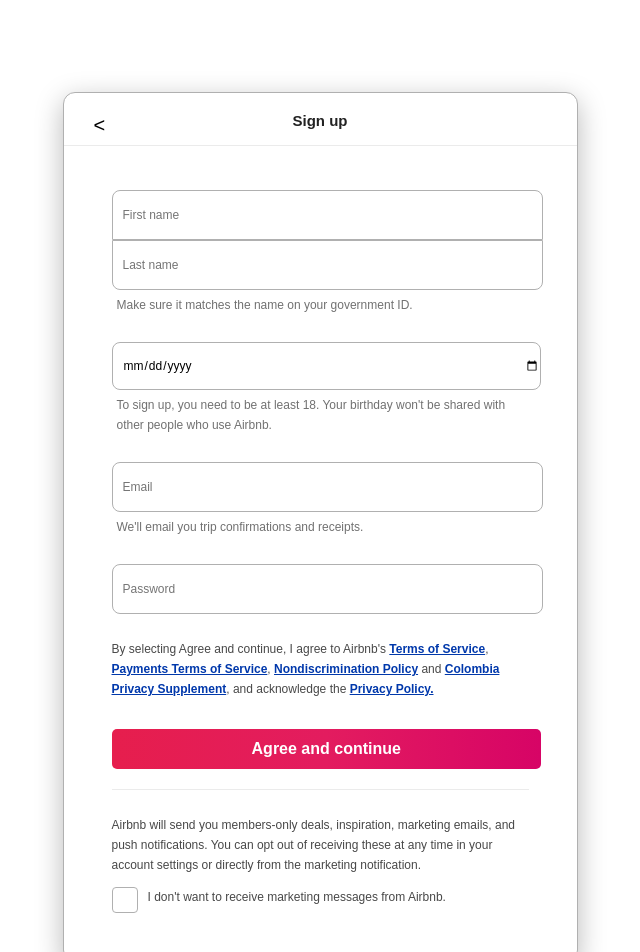
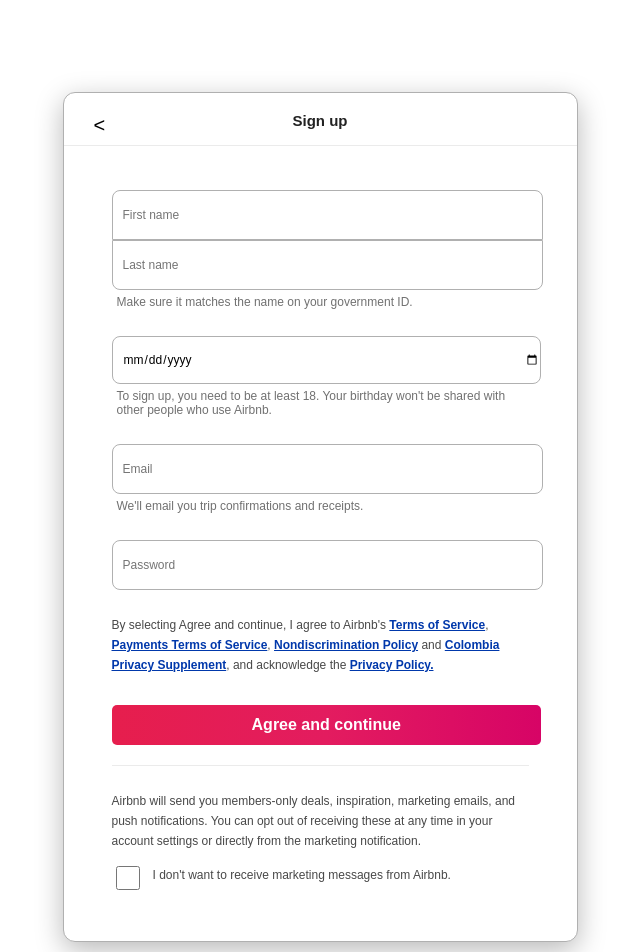
Before and after one commit to Jessaleem/copyairbnb, a React (Create React App) app: page / in a window 1280 px wide. Shown: the top 952 px of the page, without its empty margins (320-960 px from the left). Built offline with nearby package versions, Linux system fonts and the light colour scheme.

Commit message:
feat:update CSS form signup form delete body

```diff
--- a/src/App.js
+++ b/src/App.js
@@ -2,7 +2,7 @@
 import './App.css';
 // import Home from './pages/Home';
 // import Loginform from './components/Log-In-form'
-import Signupform from './components/Sign-In-form'
+import Signupform from './components/Sign-up-form'
 
 
 function App() {
--- a/src/components/Sign-In-form/index.jsx
+++ b/src/components/Sign-up-form/index.jsx
@@ -4,7 +4,7 @@
 
 
     return (
-    <body>
+
         <section>
             <div className="signup__container">
                 <div className="signup">
@@ -23,20 +23,20 @@
                     <input className="signup__textbox" type="email" name="email" placeholder="Email" />
                     <p className="signup__helptext">We'll email you trip confirmations and receipts.</p>
                     <input className="signup__textbox" type="password" name="password" placeholder="Password"/>
-                    <p className="signup__policies1">By selecting Agree and continue, I agree to Airbnb's <a className="signup__policies2" target="blank">Terms of Service</a>,
-                     <a className="signup__policies2" target="blank"> Payments Terms of Service</a>, <a className="signup__policies2" target="blank"> Nondiscrimination Policy</a> and <a className="signup__policies2" target="blank">Colombia Privacy Supplement</a>, and acknowledge the <a className="signup__policies2" target="blank">Privacy Policy.</a></p>
+                    <p className="signup__policies1">By selecting Agree and continue, I agree to Airbnb's <span className="signup__policies2" target="blank">Terms of Service</span>,
+                     <span className="signup__policies2" target="blank"> Payments Terms of Service</span>, <span className="signup__policies2" target="blank"> Nondiscrimination Policy</span> and <span className="signup__policies2" target="blank">Colombia Privacy Supplement</span>, and acknowledge the <span className="signup__policies2" target="blank">Privacy Policy.</span></p>
                     <button className="signup__btn"><b>Agree and continue</b></button>
                     <p className="signup__final">Airbnb will send you members-only deals, inspiration, marketing emails, and push notifications. You can opt out of receiving these at any time in your account settings or directly from the marketing notification.
                     </p>
                     <div className="signup__checkbox">
-                        <input  type="checkbox" id="radio1"/>
-                        <label for="radio1">I don't want to receive marketing messages from Airbnb.</label>
+                        <input className="signup__checkbox__input"  type="checkbox" id="radio1"/>
+                        <label className="signup__checkbox__label" HtmlFor="radio1">I don't want to receive marketing messages from Airbnb.</label>
                     </div>
                 </div>
                 </div>
             </div>
         </section >
-    </body>
+
 
     )
 }
--- a/src/components/Sign-In-form/styles.scss
+++ b/src/components/Sign-up-form/styles.scss
@@ -7,15 +7,6 @@
     padding: 0px;
     align-items: flex-end;
 }
-
- body{
-    font-family: 'Manrope', sans-serif;
-    font-size: 14px;
-    line-height: 20px;
-    font-weight: 400px;
-    color: #484848;
-    margin: 0;
- }
 
 .signup{
     position: relative;
@@ -147,6 +138,7 @@
     color: #484848;
     font-size: 12px;
     font-family: 'Manrope', sans-serif;
+    line-height: 20px;
     font-weight: 400;
     margin-top: 10px;
     padding-top: 15px;
@@ -186,6 +178,7 @@
     margin-top: 20px;
     padding-top: 25px;
     text-align: left;
+    line-height: 20px;
 
 }
 .signup__checkbox{
@@ -194,43 +187,25 @@
    justify-content: left;
 
 }
- label{
+ .signup__checkbox__label{
     font-size: 12px;
     font-family: 'Manrope', sans-serif;
     color: #484848;
+    vertical-align: center;
+    margin-left: 10px;
+    margin-top: 5px;
+
+ }
+
+ .signup__checkbox__input{
+    cursor: pointer;
+    width: 24px;
+    height: 24px;
+    border-radius: 4px;
+    display: inline-block;
     vertical-align: top;
 
  }
- input[type=checkbox]{
-    display: none;
-
- }
-
- input[type=checkbox] + label{
-    cursor: pointer;
- }
- label:before{
-    content: '';
-    background: transparent;
-    border: 1px solid #B0B0B0 ;
-    border-radius: 4px;
-    display: inline-block;
-    width: 24px;
-    height: 24px;
-    margin-right: 10px;
-    text-align: center;
-    vertical-align: top;
-
-
- }
- input[type=checkbox]:checked + label:before{
-    content:'✔';
-    font-size: 14px;
-    color:white;
-    background-color: black;
-
- }
-
 
 
 @media (min-width:744px) and (min-height: 475px){
```
